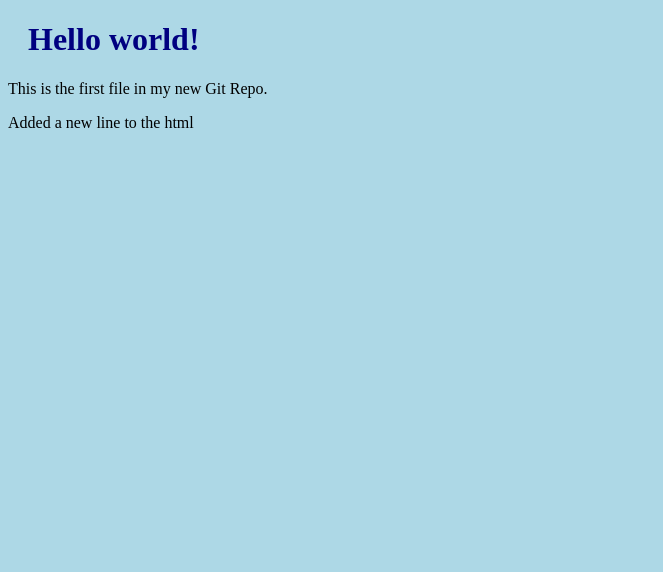
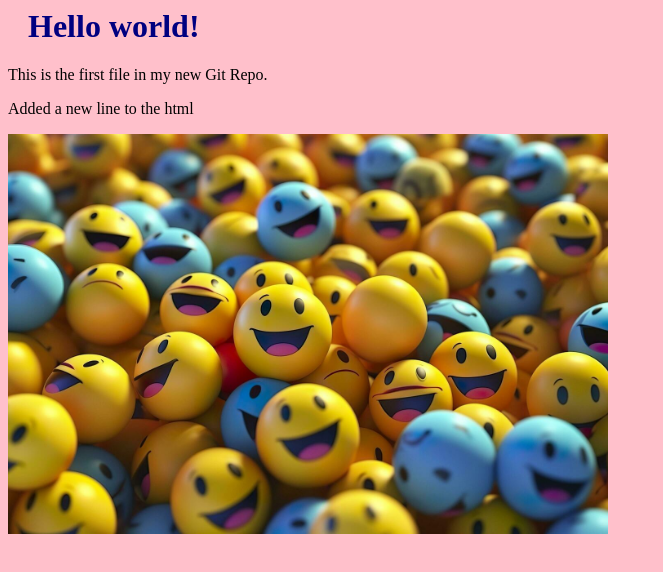
Before and after one commit to Firstgit0600/hello_world, a plain HTML site: page index.html in a window 1280 px wide. Shown: the whole page, without its empty margins (0-663 px from the left). Drawn offline with Linux system fonts and the light colour scheme.

Commit message:
Added a wallpaper image to HELLO WORLD

```diff
--- a/bluestyle.css
+++ b/bluestyle.css
@@ -1,5 +1,5 @@
 body {
-background-color: lightblue;
+background-color: pink;
 }
 
 h1 {
--- a/index.html
+++ b/index.html
@@ -1,6 +1,4 @@
-<!DOCTYPE html>
-<html>
-<head>
+<html><head>
 <title>Hello World!</title>
 <link rel="stylesheet" href="bluestyle.css">
 </head>
@@ -9,6 +7,7 @@
 <h1>Hello world!</h1>
 <p>This is the first file in my new Git Repo.</p>
 <p>Added a new line to the html</p>
+<img src="wallpaper2.jpg" alt="emoji wallpaper" width="600" height="400">
 
-</body>
-</html>
+
+</body></html>
```
Also changed, not shown: wallpaper2.jpg (added).
